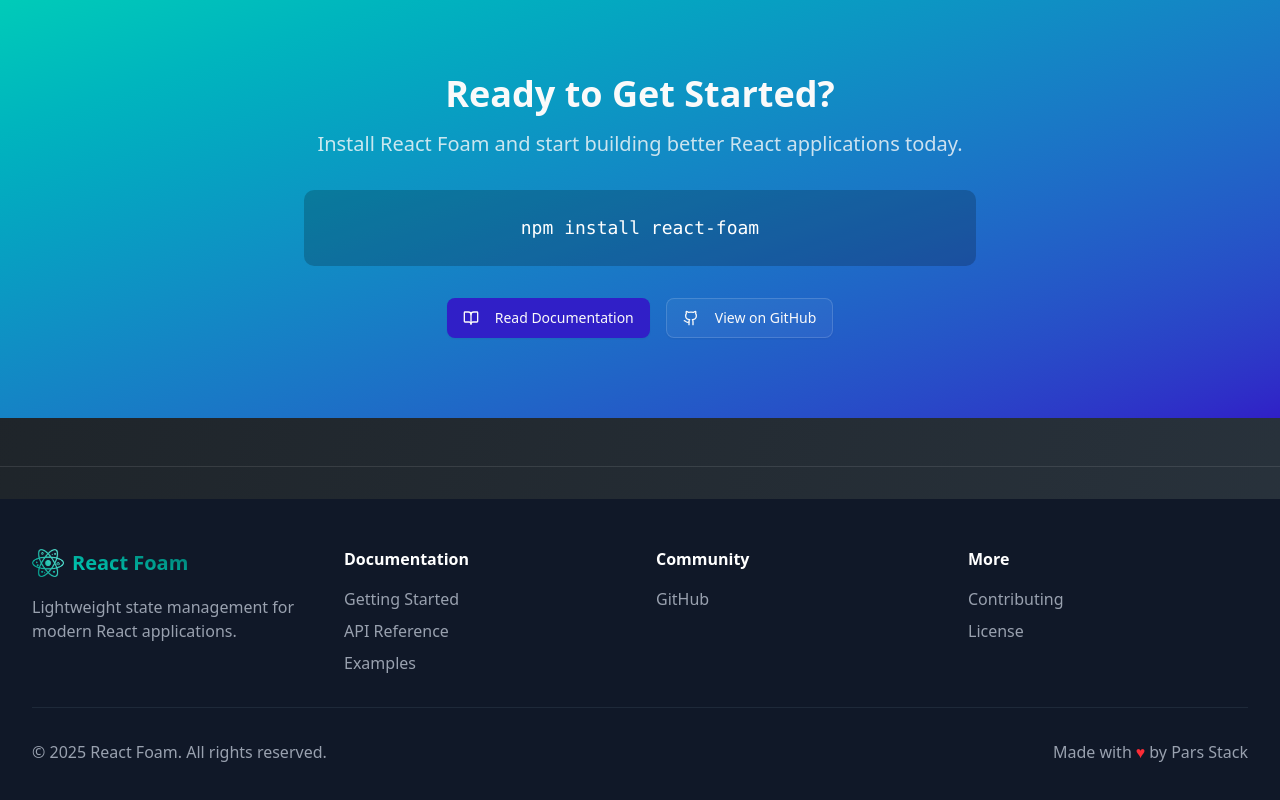
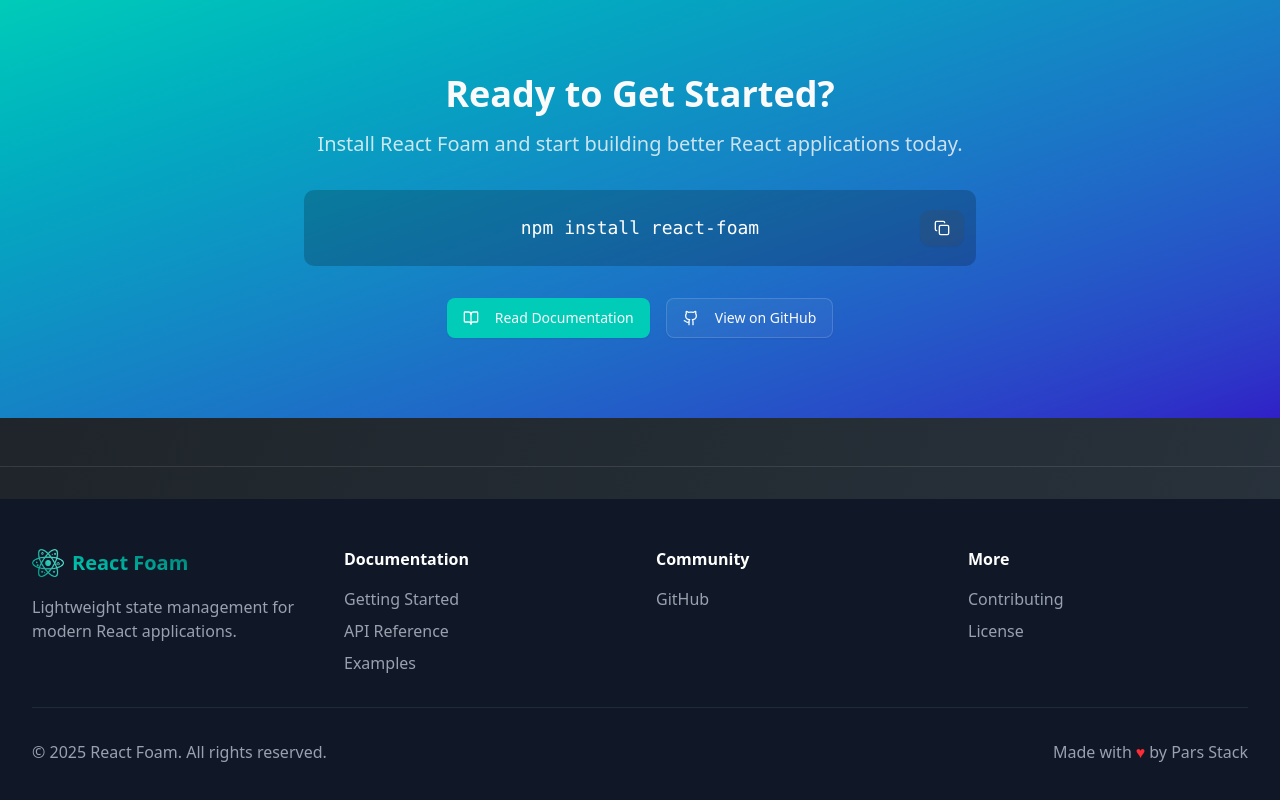
Before and after one commit to pars-stack/react-foam-docs, a Next.js app: page / in a window 1280 px wide. Shown: the part 2395-3195 px from the top of the page. Built offline with nearby package versions, Linux system fonts and the light colour scheme.

Commit message:
feat : copy button in getting started section

```diff
--- a/src/components/template/home/getting-started-section.tsx
+++ b/src/components/template/home/getting-started-section.tsx
@@ -1,9 +1,12 @@
 import React from 'react'
 import { Button } from '@/components/ui/button'
 import { BookOpen, Github } from 'lucide-react'
+import CopyButton from '@/components/common/copy-button'
+import Link from 'next/link'
 const GettingStartedSection = () => {
+    const bashText = "npm install react-foam"
     return (
-      <section className="py-20 bg-gradient-to-br from-primary to-secondary">
+        <section id="get-started" className="py-20 bg-gradient-to-br from-primary to-secondary">
             <div className="max-w-7xl mx-auto px-4 sm:px-6 lg:px-8 text-center">
                 <h2 className="text-3xl sm:text-4xl font-bold text-primary-foreground mb-4">
                     Ready to Get Started?
@@ -12,23 +15,28 @@ const GettingStartedSection = () => {
                     Install React Foam and start building better React applications today.
                 </p>
 
-              <div className="bg-black/20 rounded-lg p-6 mb-8 max-w-2xl mx-auto">
-                  <code className="text-white text-lg">npm install react-foam</code>
+                <div className="bg-black/20 relative rounded-lg p-6 mb-8 max-w-2xl mx-auto">
+                    <CopyButton text={bashText} className='absolute right-3 top-1/2 -translate-y-1/2 not-dark:text-neutral-50' />
+                    <code className="text-white text-lg">{bashText}</code>
                 </div>
 
                 <div className="flex flex-col sm:flex-row gap-4 justify-center">
-                  <Button size="lg" variant="secondary">
+                    <Link href='/docs'>
+                        <Button size="lg" className='cursor-pointer' variant="default">
                             <BookOpen className="w-5 h-5 mr-2" />
                             Read Documentation
                         </Button>
+                    </Link>
+                    <Link href='https://github.com/pars-stack/react-foam' target='_blank'>
                         <Button
                             size="lg"
                             variant="outline"
-                      className="text-primary-foreground border-primary-foreground hover:bg-primary-foreground hover:text-primary"
+                            className="cursor-pointer text-primary-foreground border-primary-foreground hover:bg-primary-foreground hover:text-primary"
                         >
                             <Github className="w-5 h-5 mr-2" />
                             View on GitHub
                         </Button>
+                    </Link>
                 </div>
             </div>
         </section>
```
Lines whose indentation alone changed are shown as unchanged.
